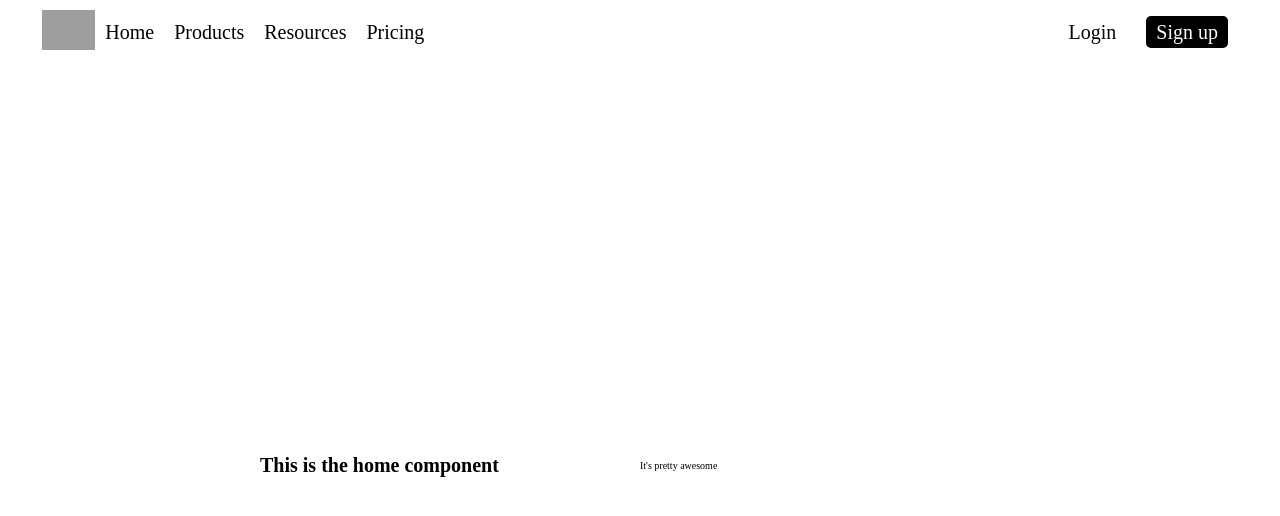
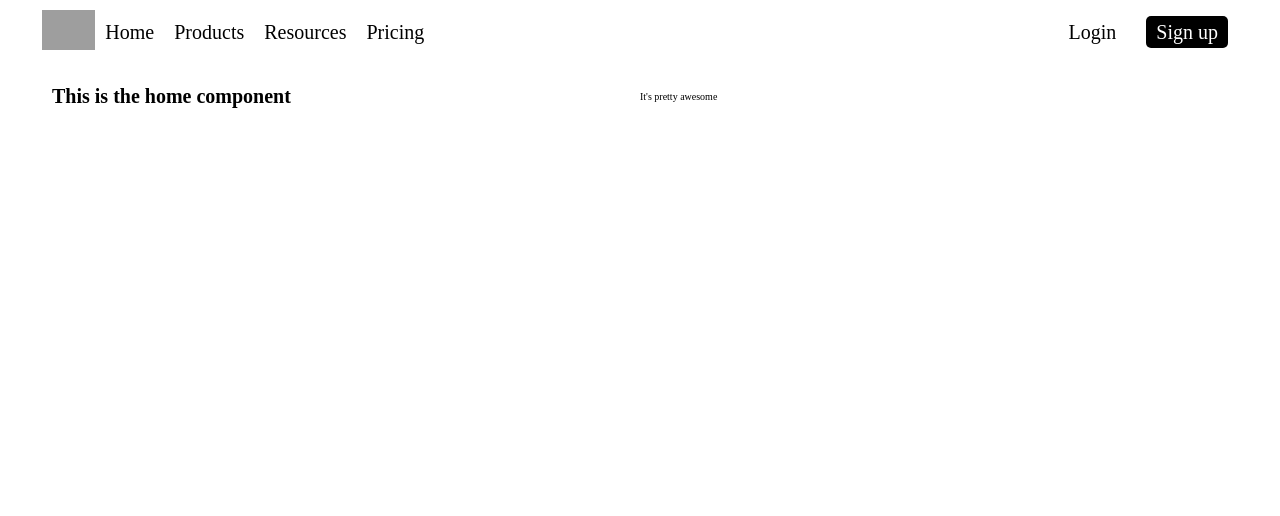
Before and after one commit to grand-rick/blog-template, an Angular app: page / in a window 1280 px wide. Shown: the top 516 px of the page. Built offline with nearby package versions, Linux system fonts and the light colour scheme; grey boxes are pictures that could not be loaded.

Commit message:
[style]: Edit container

```diff
--- a/src/styles.css
+++ b/src/styles.css
@@ -15,11 +15,10 @@
 /* UTILITIES */
 .container {
     width: 100vw;
-    height: 100vh;
     display: flex;
     justify-content: center;
     align-items: center;
-    max-width: 80rem;
+    max-width: 95%;
     margin: 0 auto;
     padding: 2rem;
 }
```
